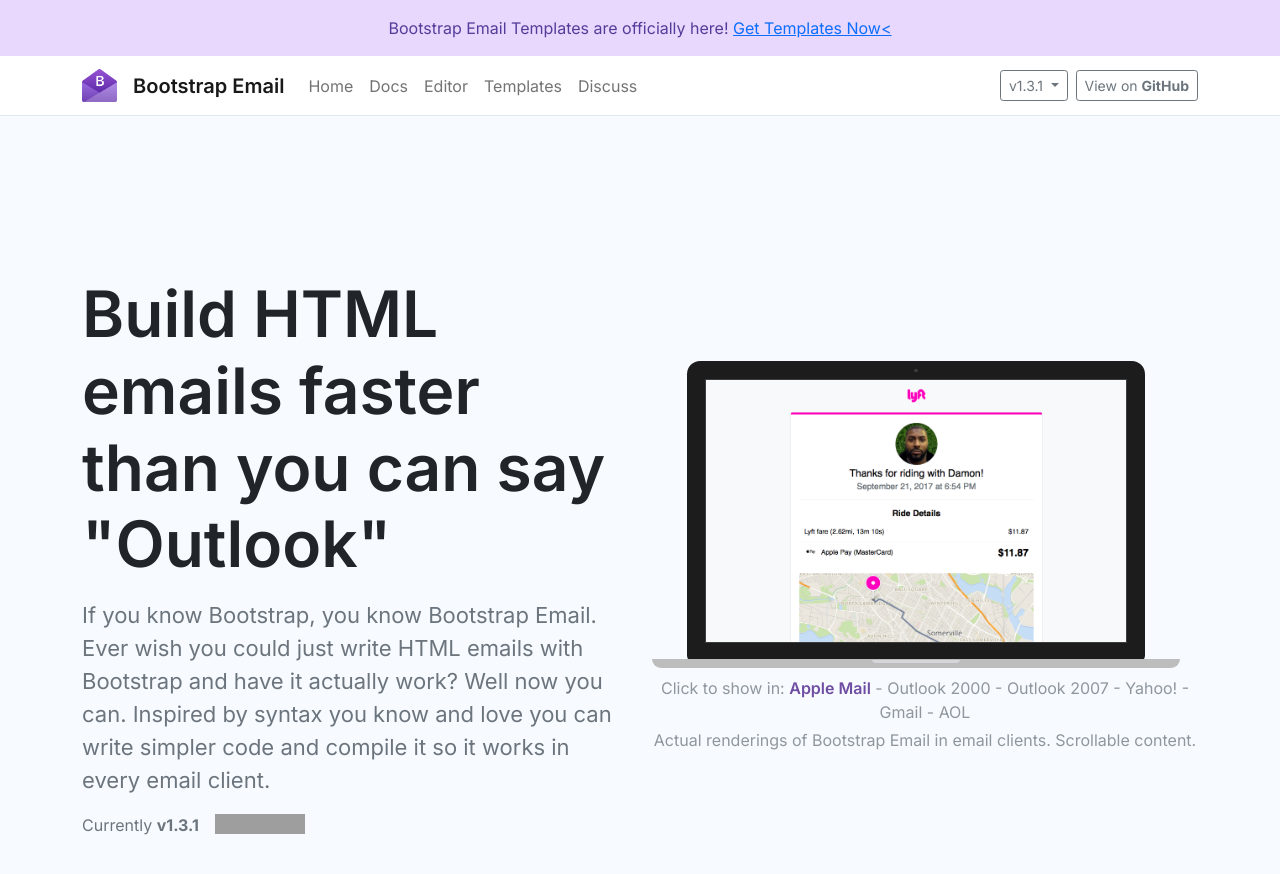
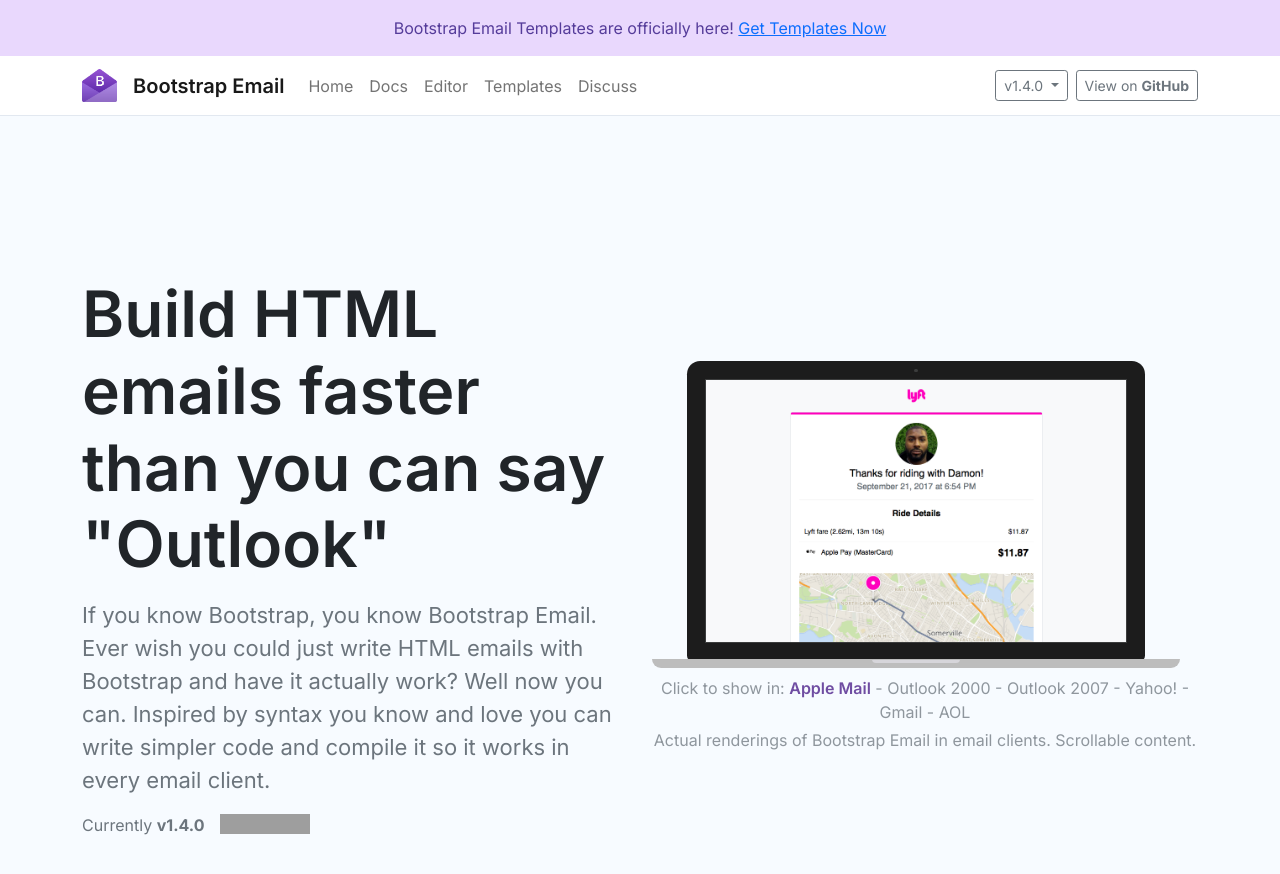
Before and after one commit to bootstrap-email/documentation-1.x, a Jekyll site: the page built from index.html, in a window 1280 px wide and 900 px high. Shown: the top 874 px of the window. Built offline with Jekyll 4.4.1, drawn with Linux system fonts in a browser that asks for light colours; nearby versions of some CDN libraries; comment, search, counter and statistics services are not loaded; grey boxes are pictures that could not be loaded.

Commit message:
Version bump

```diff
--- a/_includes/navbar.html
+++ b/_includes/navbar.html
@@ -1,5 +1,5 @@
 <div class="p-3 text-center" style="color: #553c9a; background-color: #e9d8fd;">
-  Bootstrap Email Templates are officially here! <a class="underline" href="https://app.bootstrapemail.com/templates">Get Templates Now<</a>
+  Bootstrap Email Templates are officially here! <a class="underline" href="https://app.bootstrapemail.com/templates">Get Templates Now</a>
 </div>
 <nav class="navbar navbar-expand-md navbar-light nav-docs">
   <div class="container">
@@ -32,7 +32,7 @@
       <div class="ms-md-auto d-flex">
         <div class="dropdown">
           <button class="btn btn-outline-secondary btn-sm dropdown-toggle" type="button" id="dropdownMenuButton" data-toggle="dropdown" aria-haspopup="true" aria-expanded="false">
-            v1.3.1
+            v1.4.0
           </button>
           <div class="dropdown-menu" aria-labelledby="dropdownMenuButton">
             <a class="dropdown-item" href="https://v0.bootstrapemail.com/docs/introduction">v0.3.x</a>
--- a/index.html
+++ b/index.html
@@ -28,7 +28,7 @@
         <div class="col-lg-6">
           <h1 class="display-3 text-center-block mt-3 mb-3" style="font-weight: 600">Build HTML emails faster than you can say "Outlook"</h1>
           <p class="text-muted" style="font-size: 22px;">If you know Bootstrap, you know Bootstrap Email. Ever wish you could just write HTML emails with Bootstrap and have it actually work? Well now you can. Inspired by syntax you know and love you can write simpler code and compile it so it works in every email client.</p>
-          <p class="text-muted">Currently <strong class="me-3">v1.3.1</strong><iframe src="https://ghbtns.com/github-btn.html?user=bootstrap-email&repo=bootstrap-email&type=star&count=true" frameborder="0" scrolling="0" width="150" height="20" title="GitHub" style="margin-bottom: -3px;"></iframe></p>
+          <p class="text-muted">Currently <strong class="me-3">v1.4.0</strong><iframe src="https://ghbtns.com/github-btn.html?user=bootstrap-email&repo=bootstrap-email&type=star&count=true" frameborder="0" scrolling="0" width="150" height="20" title="GitHub" style="margin-bottom: -3px;"></iframe></p>
         </div>
         <div class="col-lg-6">
           <!-- http://cssdevices.com -->
```
